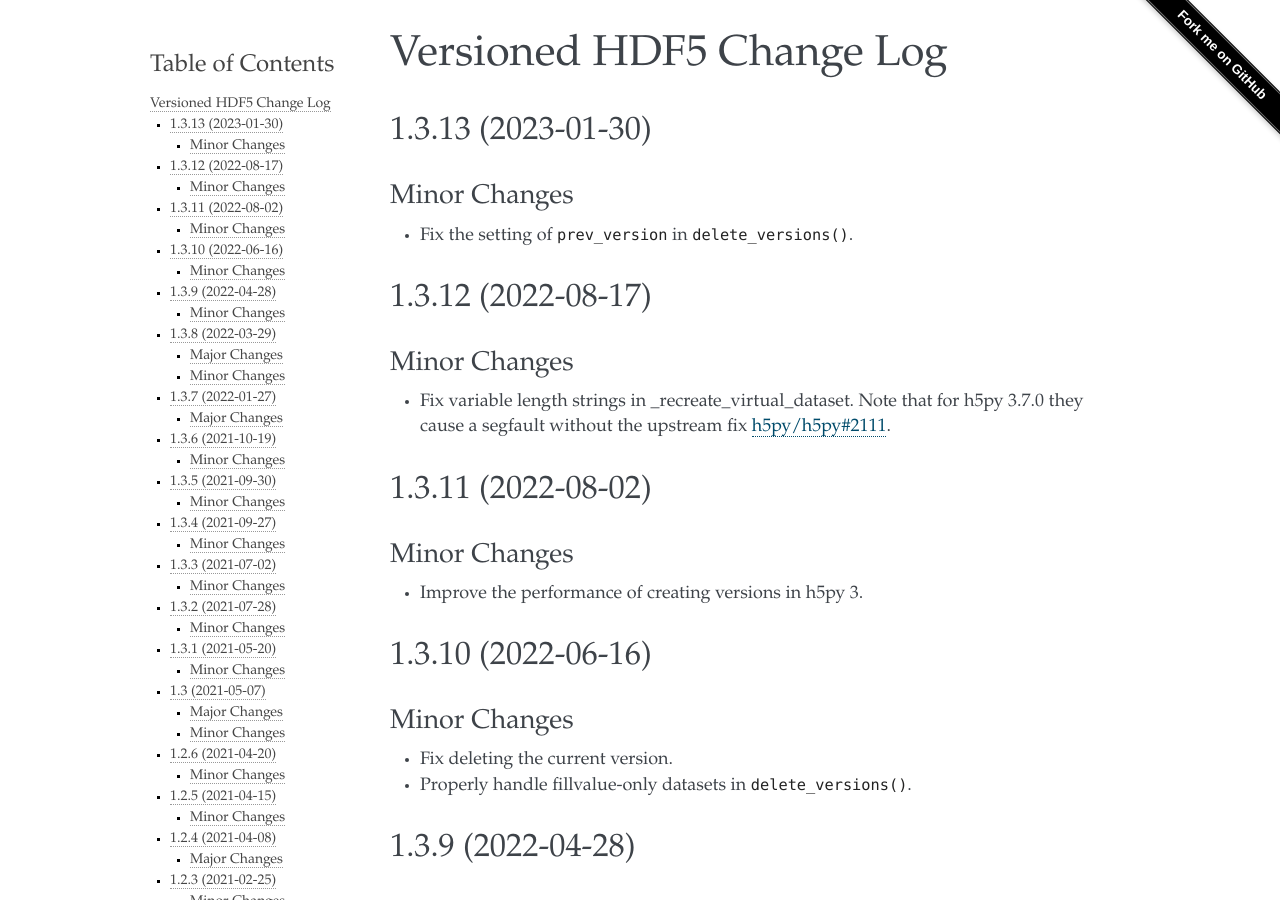
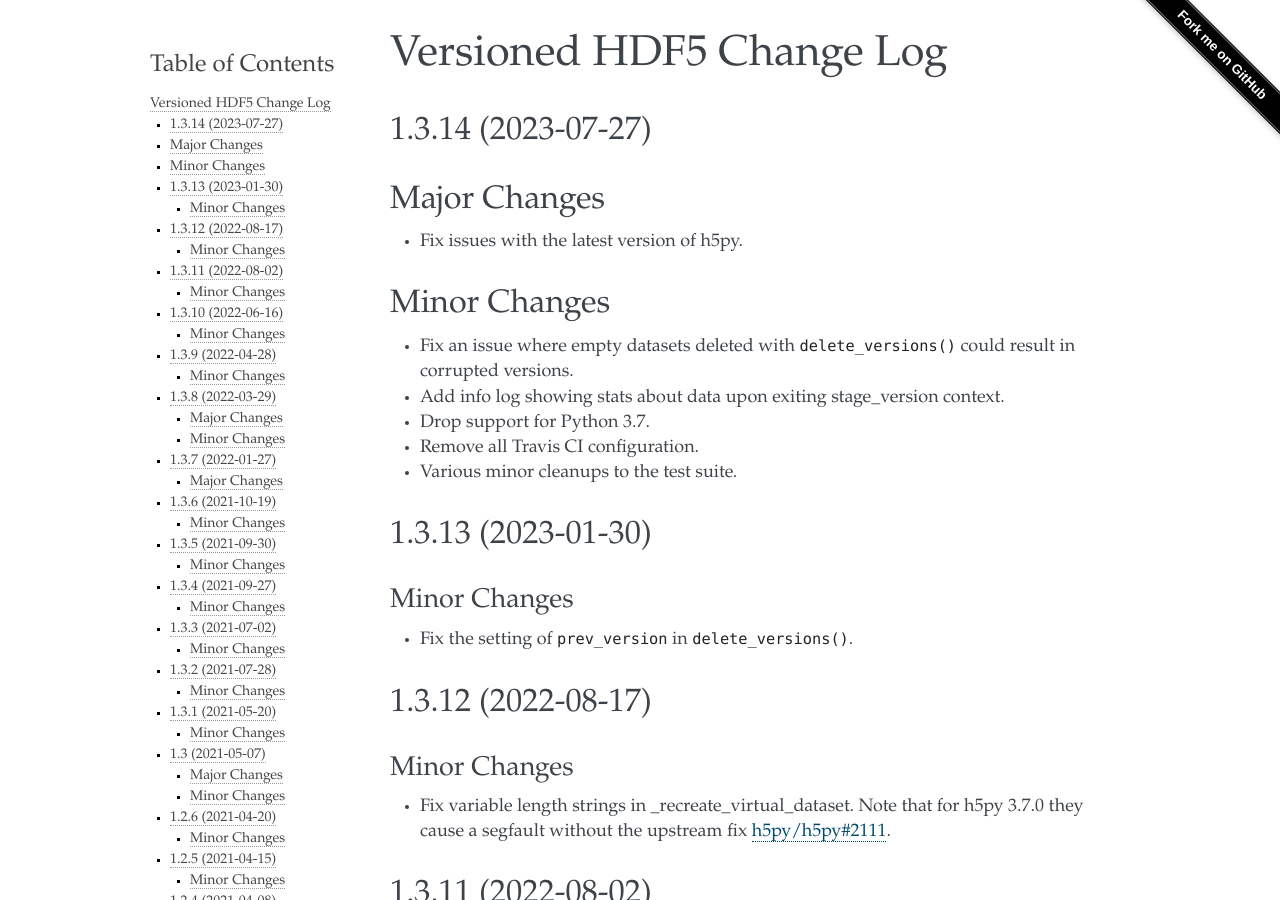
Before and after one commit to deshaw/versioned-hdf5, a Sphinx documentation site: the page built from docs/changelog.md, in a window 1280 px wide and 900 px high. Built offline with Sphinx 7.4.7, drawn with Linux system fonts in a browser that asks for light colours.

Commit message:
Add changelog entries for a 1.3.14 release

```diff
--- a/docs/changelog.md
+++ b/docs/changelog.md
@@ -1,5 +1,24 @@
 Versioned HDF5 Change Log
 =========================
+
+## 1.3.14 (2023-07-27)
+
+## Major Changes
+
+- Fix issues with the latest version of h5py.
+
+## Minor Changes
+
+- Fix an issue where empty datasets deleted with `delete_versions()` could
+  result in corrupted versions.
+
+- Add info log showing stats about data upon exiting stage_version context.
+
+- Drop support for Python 3.7.
+
+- Remove all Travis CI configuration.
+
+- Various minor cleanups to the test suite.
 
 ## 1.3.13 (2023-01-30)
 
```
